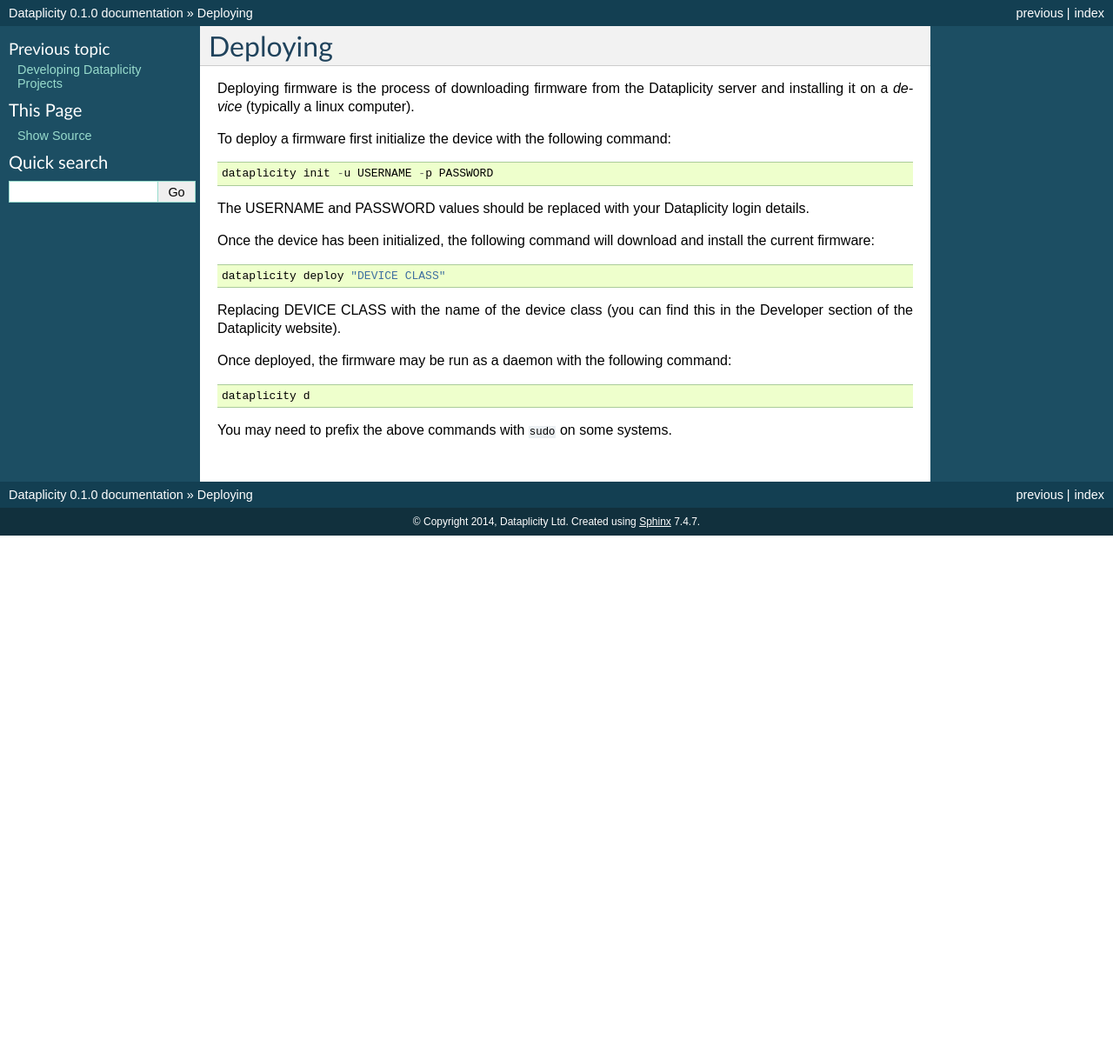
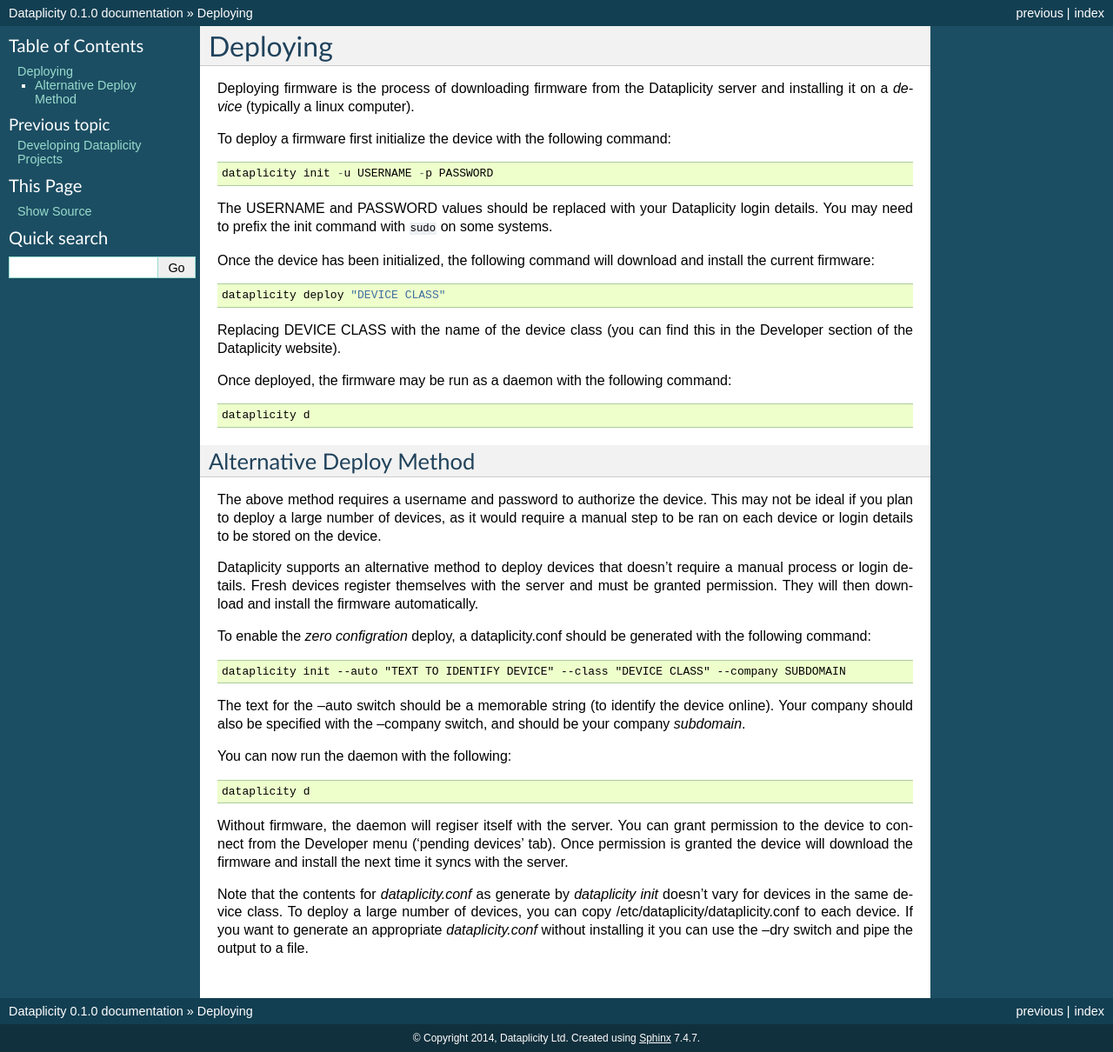
Before and after one commit to vascokk/dataplicity, a Sphinx documentation site: the page built from docs/deploying.rst, in a window 1280 px wide. Shown: the whole page at 87% size. Built offline with Sphinx 7.4.7, drawn with Linux system fonts in a browser that asks for light colours; before the commit the page ends 900 px from its top, so only the background shows below that.

Commit message:
deploying docs

```diff
--- a/docs/deploying.rst
+++ b/docs/deploying.rst
@@ -7,7 +7,7 @@
 
     dataplicity init -u USERNAME -p PASSWORD
 
-The USERNAME and PASSWORD values should be replaced with your Dataplicity login details.
+The USERNAME and PASSWORD values should be replaced with your Dataplicity login details. You may need to prefix the init command with ``sudo`` on some systems.
 
 Once the device has been initialized, the following command will download and install the current firmware::
 
@@ -19,4 +19,24 @@
 
     dataplicity d
 
-You may need to prefix the above commands with ``sudo`` on some systems.
+
+Alternative Deploy Method
++++++++++++++++++++++++++
+
+The above method requires a username and password to authorize the device. This may not be ideal if you plan to deploy a large number of devices, as it would require a manual step to be ran on each device or login details to be stored on the device.
+
+Dataplicity supports an alternative method to deploy devices that doesn't require a manual process or login details. Fresh devices register themselves with the server and must be granted permission. They will then download and install the firmware automatically.
+
+To enable the *zero configration* deploy, a dataplicity.conf should be generated with the following command::
+
+    dataplicity init --auto "TEXT TO IDENTIFY DEVICE" --class "DEVICE CLASS" --company SUBDOMAIN
+
+The text for the --auto switch should be a memorable string (to identify the device online). Your company should also be specified with the --company switch, and should be your company *subdomain*.
+
+You can now run the daemon with the following::
+
+    dataplicity d
+
+Without firmware, the daemon will regiser itself with the server. You can grant permission to the device to connect from the Developer menu ('pending devices' tab). Once permission is granted the device will download the firmware and install the next time it syncs with the server.
+
+Note that the contents for `dataplicity.conf` as generate by `dataplicity init` doesn't vary for devices in the same device class. To deploy a large number of devices, you can copy /etc/dataplicity/dataplicity.conf to each device. If you want to generate an appropriate `dataplicity.conf` without installing it you can use the --dry switch and pipe the output to a file.
```
Also changed, not shown: 1 other file.
